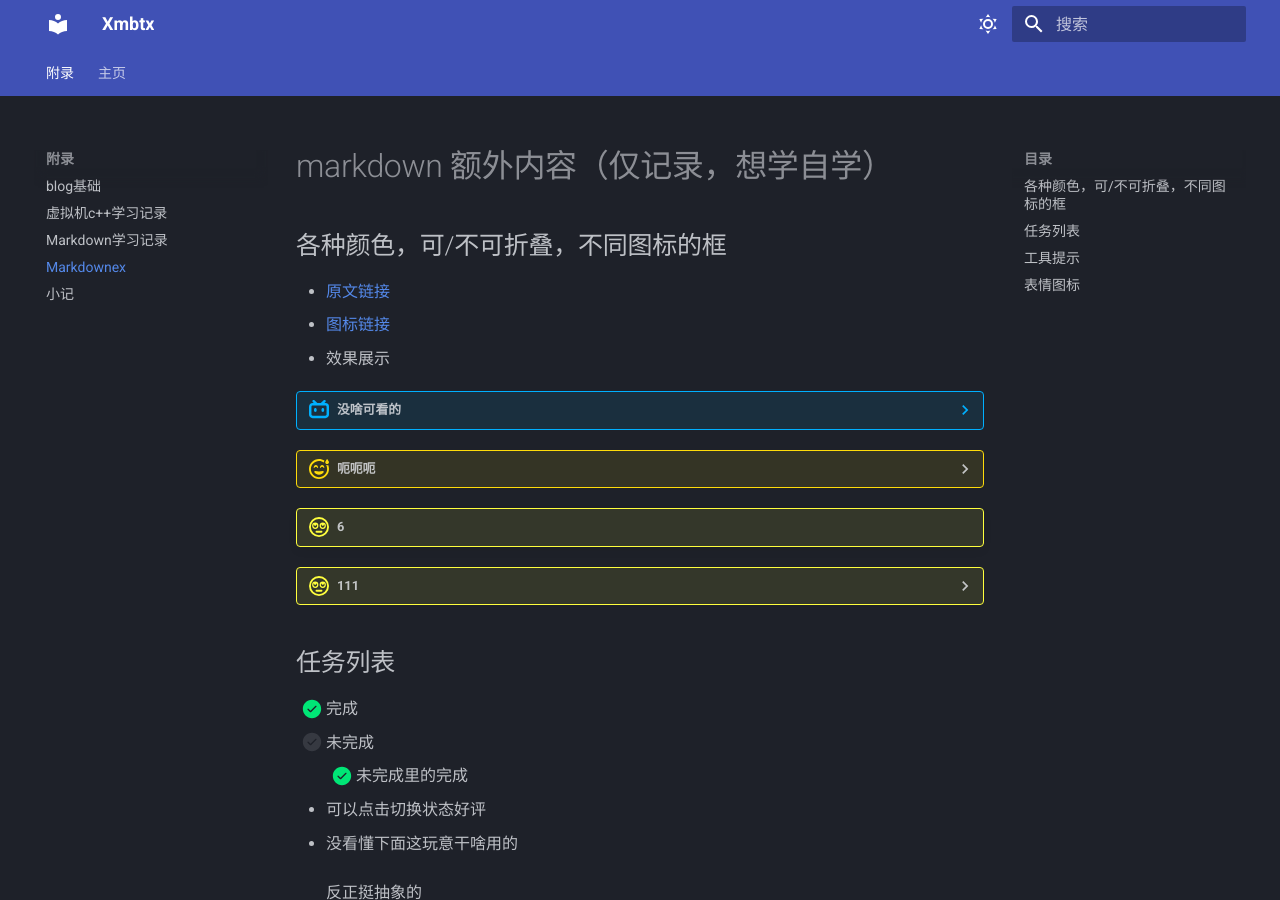
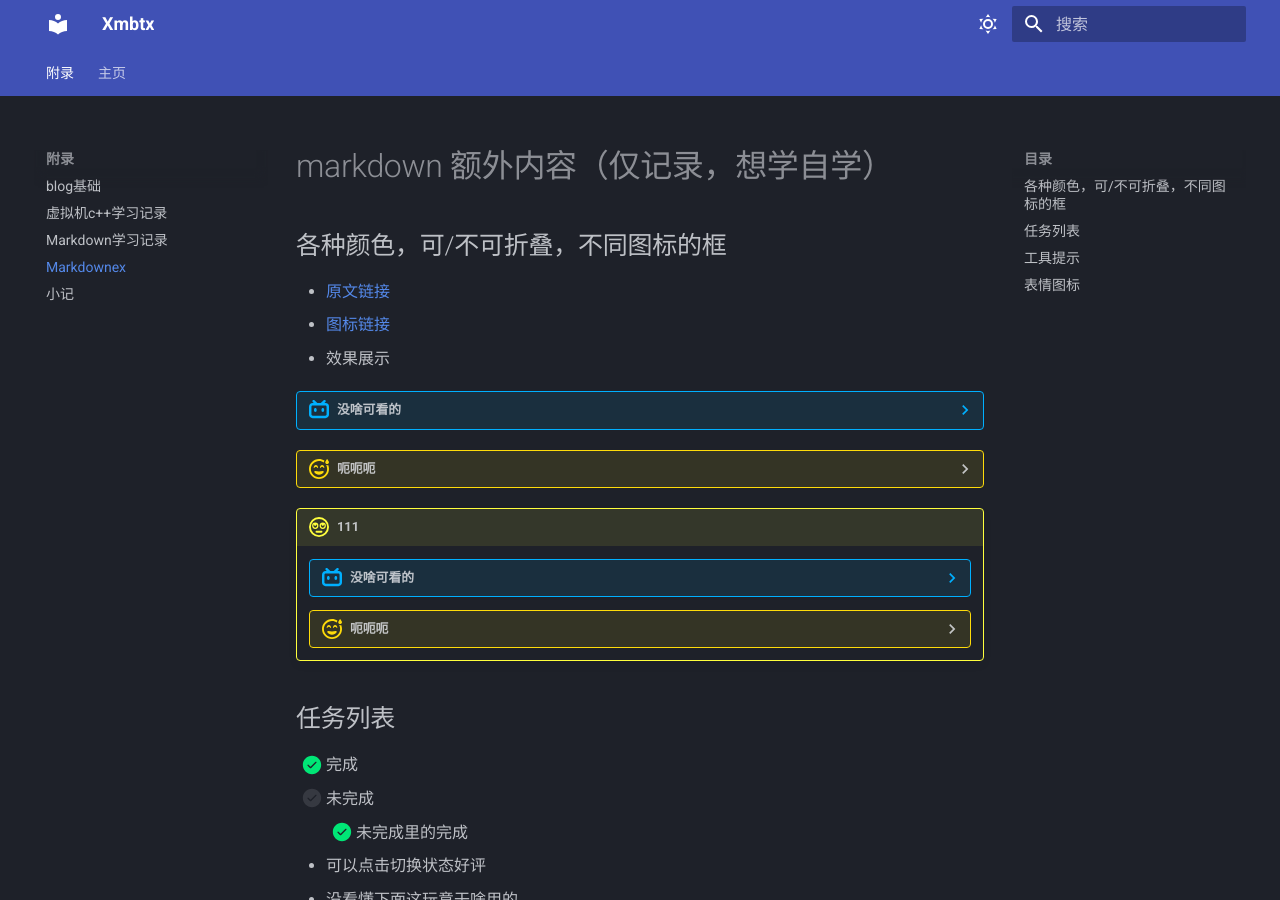
Before and after one commit to Xmbtx/xmbtx-blog, an MkDocs documentation site: the page built from docs/mkd/mkdex.md, in a window 1280 px wide and 900 px high. Built offline with MkDocs 1.6.1 and Material for MkDocs 9.7.7, drawn with Linux system fonts in a browser that asks for light colours.

Commit message:
2023-11-20_19:32:35 update

```diff
--- a/docs/mkd/mkdex.md
+++ b/docs/mkd/mkdex.md
@@ -14,9 +14,7 @@
 
     别看了哥
 
-!!! fby "6"
-
-??? fby "111"
+!!! fby "111"
 
     ??? abstract "没啥可看的"
 
```
